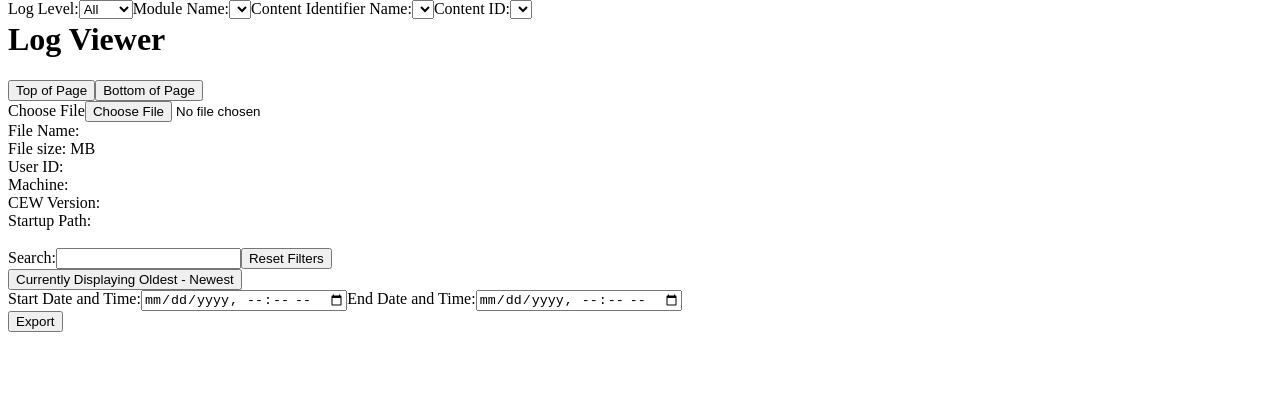
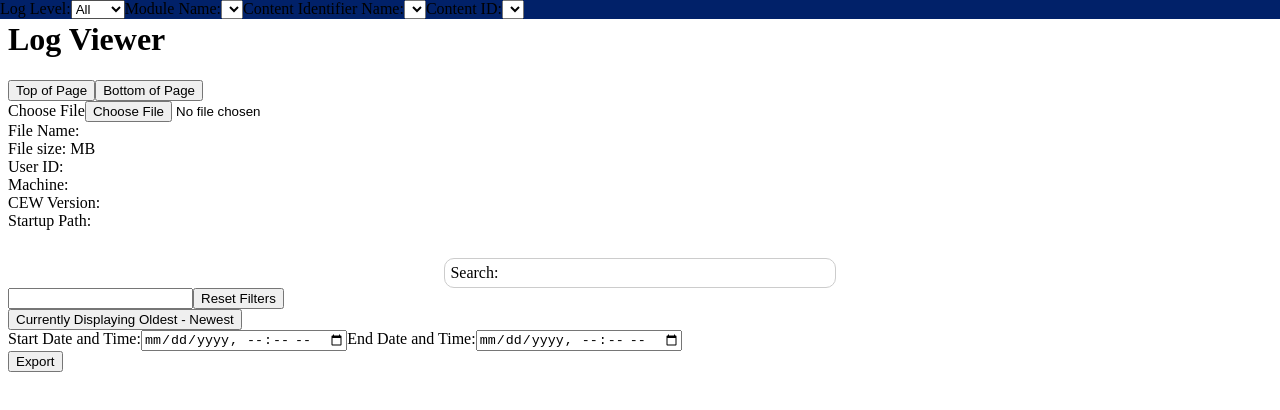
Before and after one commit to piotronm/log_viewer, a React (Create React App) app: page / in a window 1280 px wide. Shown: the top 410 px of the page. Built offline with nearby package versions, Linux system fonts and the light colour scheme.

Commit message:
Update App.css

```diff
--- a/src/App.css
+++ b/src/App.css
@@ -1,6 +1,60 @@
 .header-wrapper {
     position: fixed;
     top: 0;
+    right: 0;
+    left: 0;
     width: 100%;
     z-index: 9999;
+    background-color: #012169;
   }
+.top-row {
+    padding-right: 10px;
+}
+.search-input {
+    display: block;
+    margin: 0 auto;
+    margin-top: 10px;
+    border-radius: 10px;
+    border: 1px solid #ccc;
+    padding: 5px;
+    width: 30%;
+    padding-top: 5px;
+}
+.dropdown-label{
+    color: white;
+    font-family: 'Segoe UI', system-ui, -apple-system,
+    BlinkMacSystemFont, 'Segoe UI', Roboto, Oxygen, Ubuntu,
+    Cantarell, 'Open Sans', 'Helvetica Neue', sans-serif
+}
+.dropdown-boxes {
+    background-color: #012169;
+    border: 1px solid white;
+    border-radius: 4px;
+    color: white;
+    margin-right: 40px;
+    margin-bottom: 10px;
+  }
+
+
+.body {
+    padding-top: 200px;
+    background-color: #FFFFFF;
+}
+
+
+.footer {
+    position: fixed;
+    bottom: 0;
+    left: 0;
+    right: 0;
+    padding: 6px;
+    display: flex;
+    justify-content: flex-end;
+  }
+.top-of-page {
+    float: right;
+    padding-right: 10px;
+  }
+.bottom-of-page {
+    float: right;
+}
```
